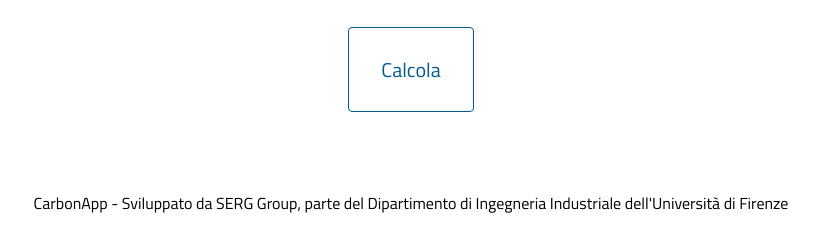
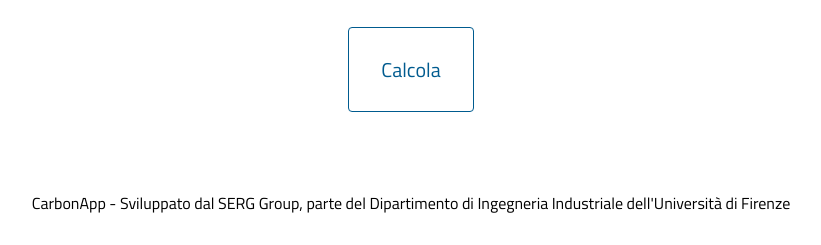
Before and after one commit to SERGGroup/CarbonFootprintWebApp, a Flask app: page / in a window 1280 px wide. Shown: the part 3776-4021 px from the top of the page, without its empty margins (229-1050 px from the left). Run offline with Flask 3, Linux system fonts and the light colour scheme; some libraries are stand-ins or nearby versions.

Commit message:
Disclaimer modified

```diff
--- a/CarbonFootprint_site/templates/Ita/0 - layout.html
+++ b/CarbonFootprint_site/templates/Ita/0 - layout.html
@@ -142,7 +142,7 @@
 
             <footer class="footer_class">
                 <div class="footer_text">
-                    CarbonApp - Sviluppato da <a href='https://www.dief.unifi.it/vp-167-serg.html' target="_blank">SERG Group</a>,
+                    CarbonApp - Sviluppato dal <a href='https://www.dief.unifi.it/vp-167-serg.html' target="_blank">SERG Group</a>,
                     parte del Dipartimento di Ingegneria Industriale dell'Università di Firenze
                 </div>
             </footer>
```
Also changed, not shown: flask_monitoringdashboard.db.
